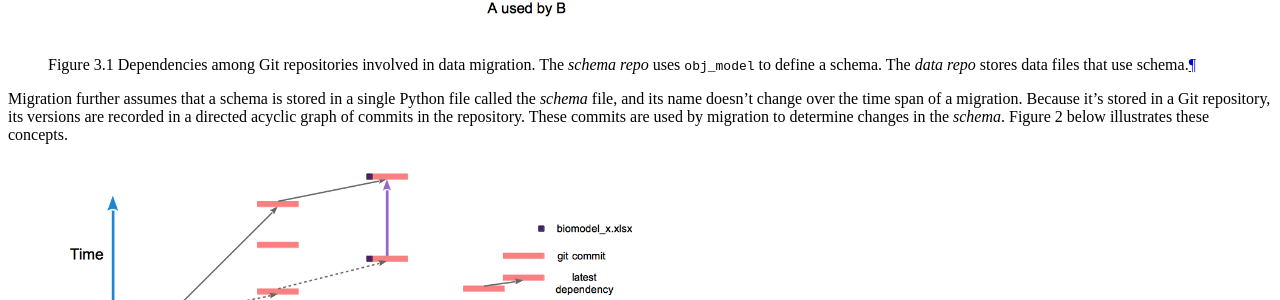
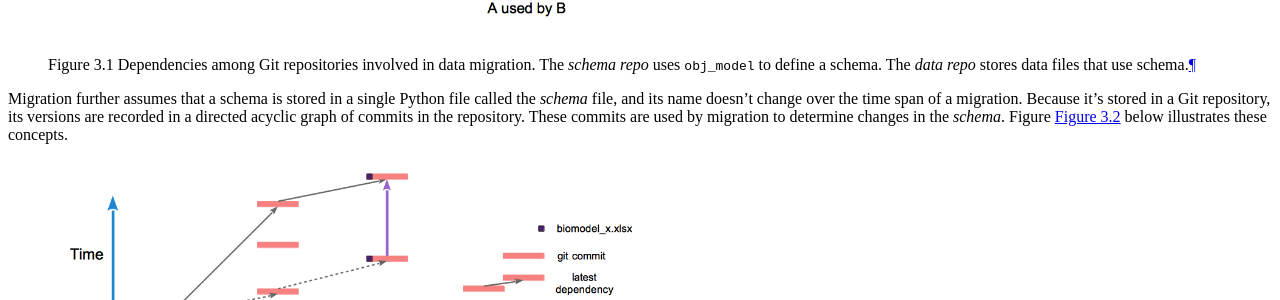
Before and after one commit to KarrLab/obj_tables, a Sphinx documentation site: the page built from docs/migration.rst, in a window 1280 px wide and 900 px high, scrolled down 881 px. Shown: the part 152-452 px from the top of the window. Built offline with Sphinx 7.4.7 and the Read the Docs theme 2.0.0, drawn with Linux system fonts in a browser that asks for light colours; pages that are not in the unit, such as notebooks, are missing from menus.

Commit message:
try .. _figure_example_data_file_migration: figure numbers

```diff
--- a/docs/migration.rst
+++ b/docs/migration.rst
@@ -23,9 +23,9 @@ while the repository containing the schema is the *schema repo*.
 While these are typically distinct repositories, migration also supports the situation in which
 one repository serves as both the *data repo* and the *schema repo*.
 
+.. _figure_repos:
 .. figure:: migration/figures/schema_and_data_repos.png
     :width: 600
-    :align: center
     :alt: Schema and data repos
 
     Dependencies among Git repositories involved in data migration.
@@ -36,11 +36,12 @@ Migration further assumes that a schema is stored in a single Python file called
 the *schema* file, and its name doesn't change over the time span of a migration.
 Because it's stored in a Git repository, its versions are
 recorded in a directed acyclic graph of commits in the repository. These commits are
-used by migration to determine changes in the *schema*. Figure 2 below illustrates these concepts.
+used by migration to determine changes in the *schema*.
+Figure :numref:`figure_example_data_file_migration` below illustrates these concepts.
 
+.. _figure_example_data_file_migration:
 .. figure:: migration/figures/migration_example_figure.png
     :width: 600
-    :align: center
     :alt: Example data file migration
 
     Example Object model data migration. We illustrate the migration of file
@@ -75,7 +76,6 @@ which are also described below.
 
 .. figure:: migration/figures/types_of_schema_changes.png
     :width: 600
-    :align: center
     :alt: Types of schema changes
 
     Types of schema changes.
@@ -154,7 +154,6 @@ commits that changed the schema since the commit identified by the previous *Sch
 
 .. figure:: migration/figures/commit_dependencies.png
     :width: 600
-    :align: center
     :alt: Dependency graph of git commits and schema changes files that describe them
 
     Dependency graph of Git commits and schema changes files that describe them.
@@ -253,7 +252,6 @@ Schema repo metadata worksheet in an Excel data file is illustrated below:
 
 .. figure:: migration/figures/schema_git_metadata.png
     :width: 600
-    :align: center
     :alt: Example Schema repo metadata worksheet in an Excel data file
 
     Example Schema repo metadata worksheet in an Excel data file.
```
